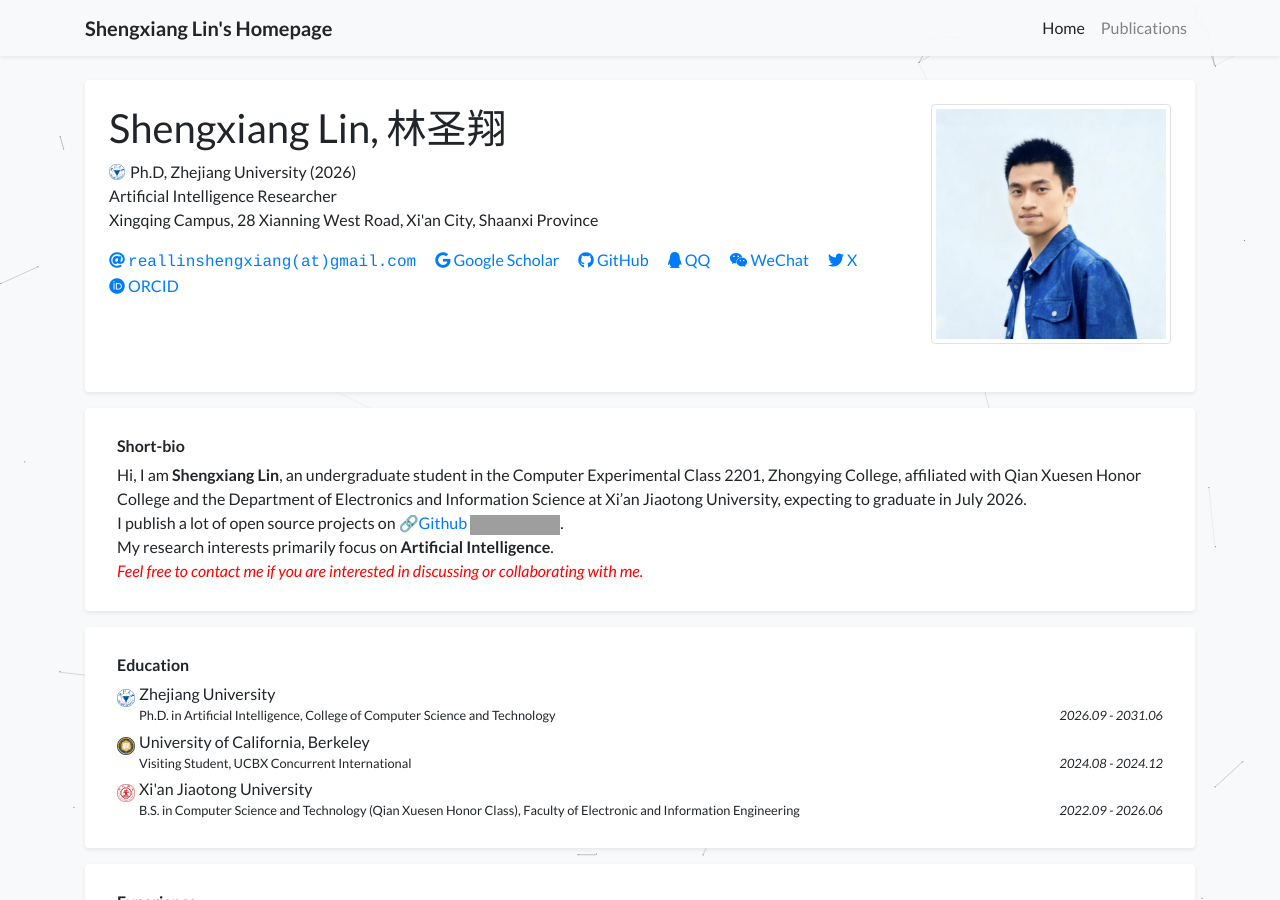
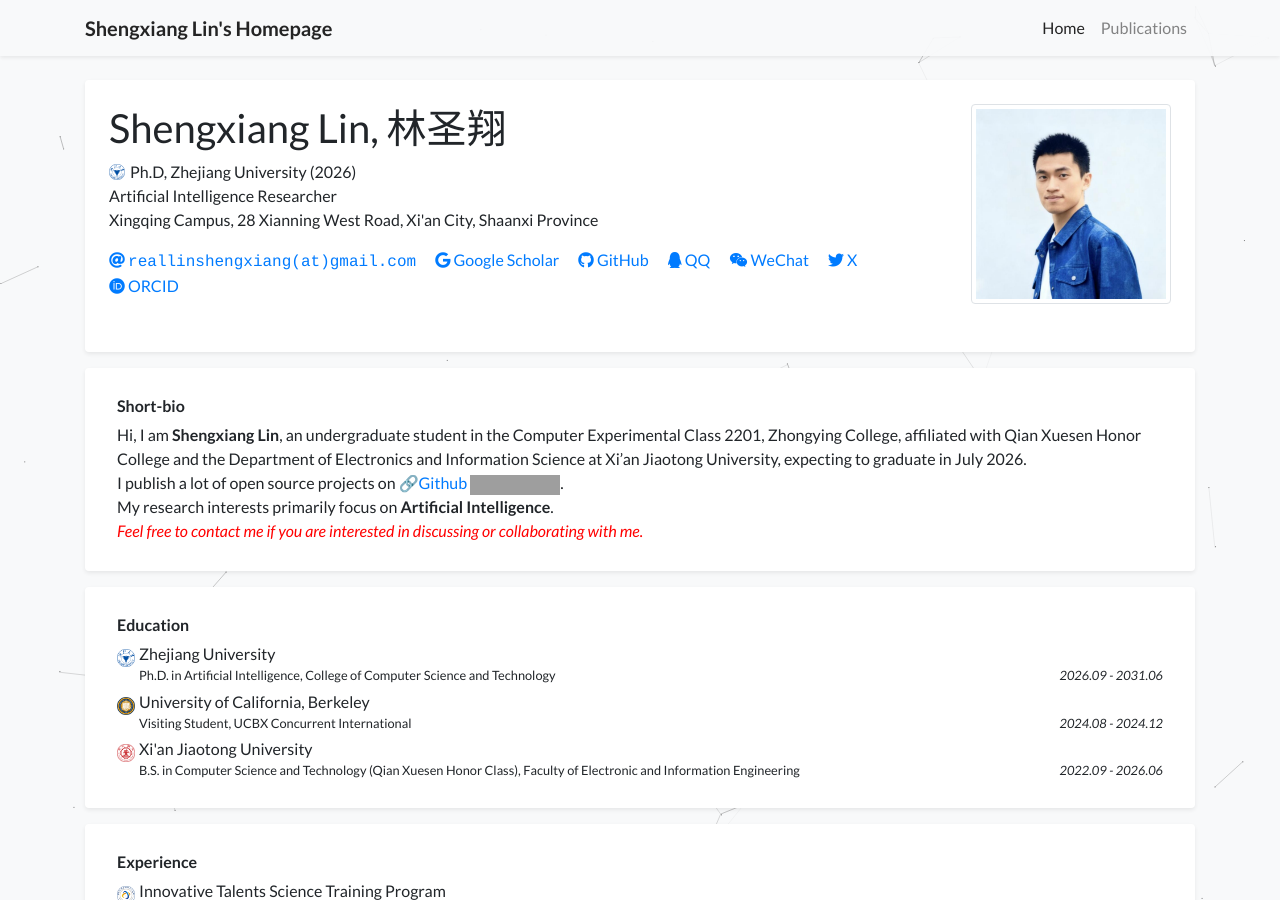
Before and after one commit to Lin-Shengxiang/Lin-Shengxiang.github.io, a Jekyll site: the page built from index.html, in a window 1280 px wide and 900 px high. Built offline with Jekyll 4.4.1, drawn with Linux system fonts in a browser that asks for light colours; a style sheet for code colours, icons or effects is not loaded; grey boxes are pictures that could not be loaded.

Commit message:
Update profile_card.html

```diff
--- a/_includes/widgets/profile_card.html
+++ b/_includes/widgets/profile_card.html
@@ -88,7 +88,7 @@
                             <img
                                 src="{{ site.data.profile.portrait_url }}"
                                 class="figure-img img-fluid img-thumbnail"
-                                style="height: 240px;"
+                                style="height: 200px;"
                                 data-toggle="tooltip"
                                 data-placement="top"
                                 title="{{ site.data.profile.portrait_caption }}"
```
